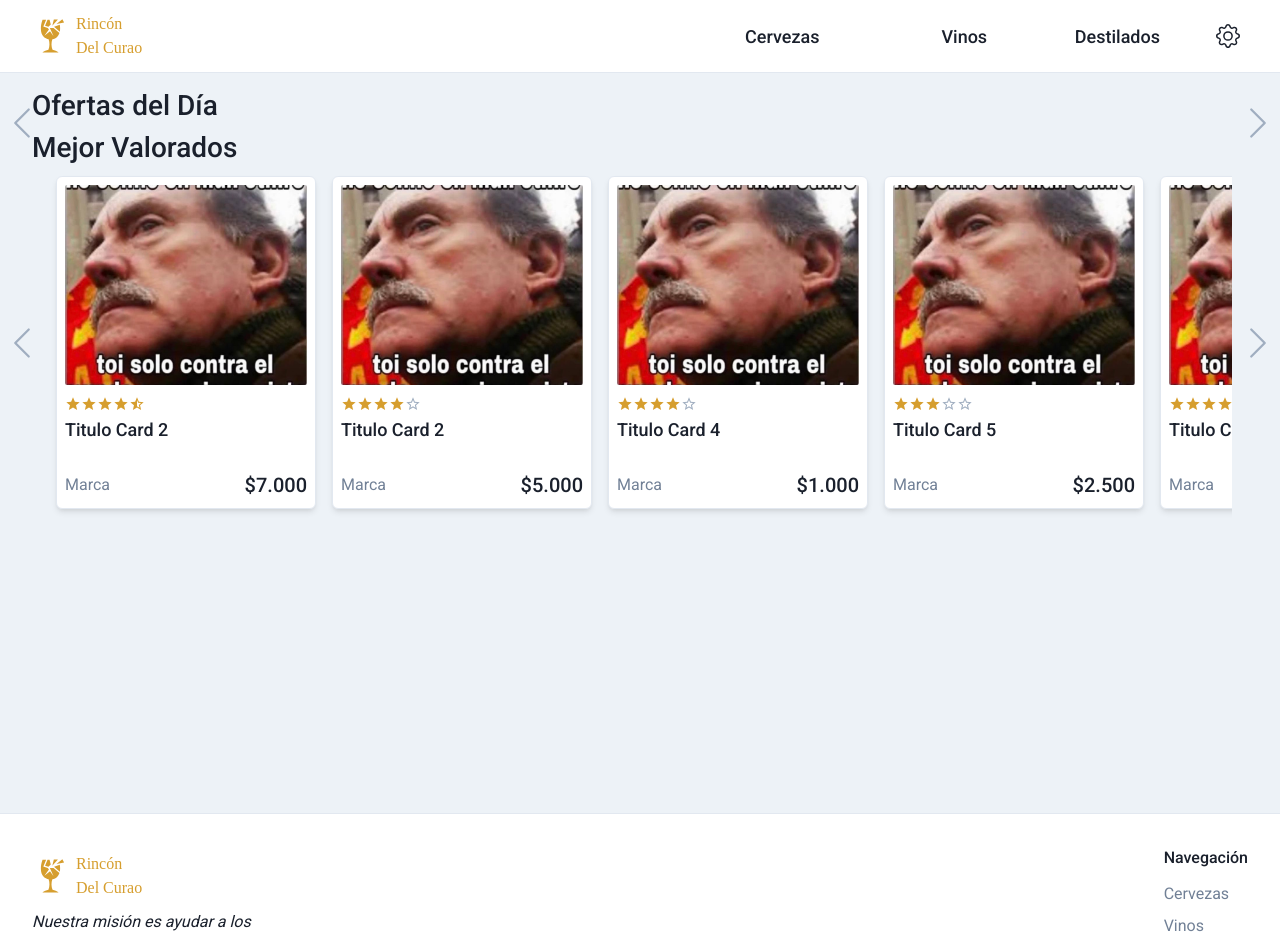
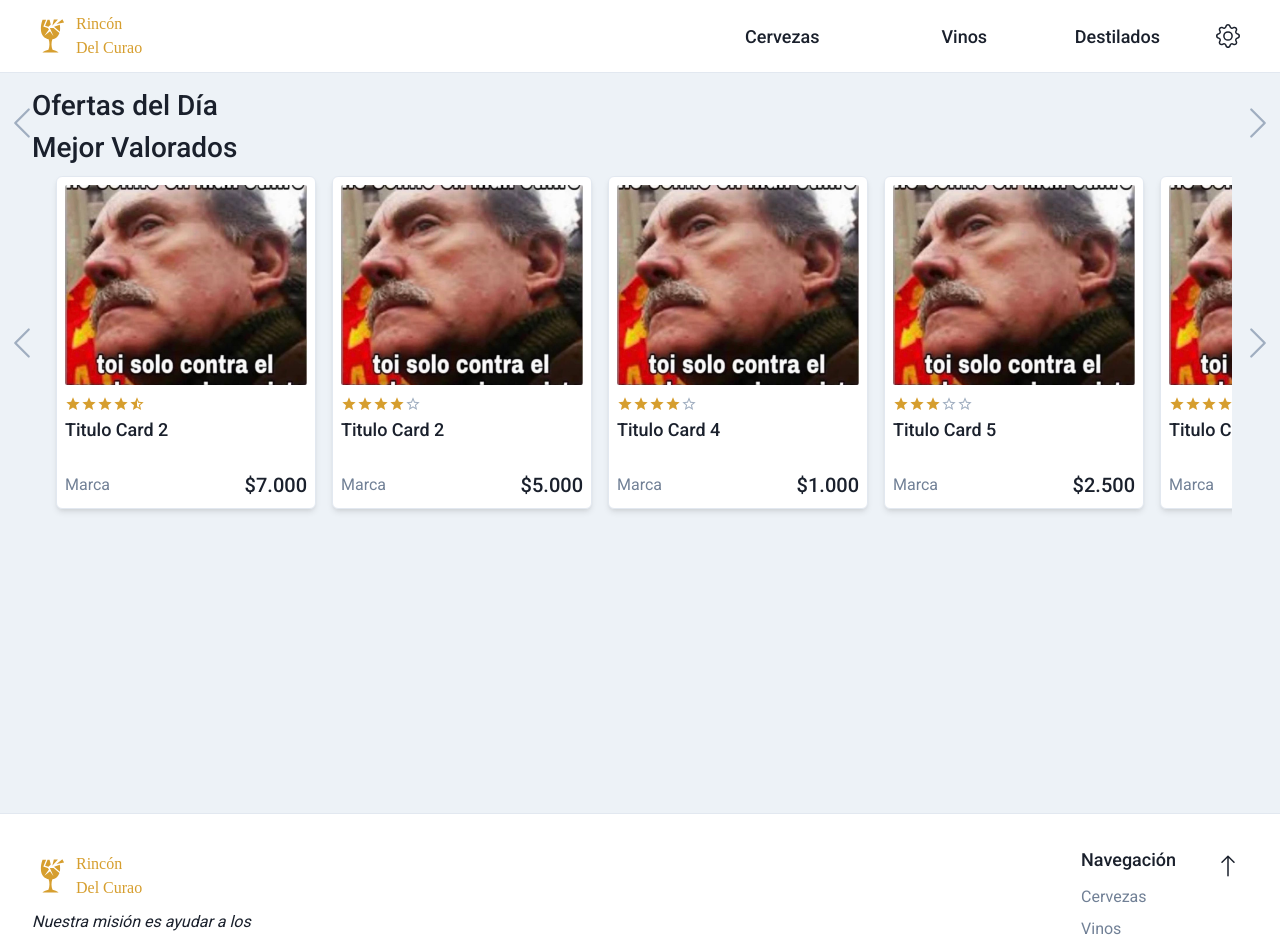
Before and after one commit to Unnunoctio/RinconDelCurao, a React (Vite) app in the folder Frontend/: page / in a window 1280 px wide. Shown: the top 937 px of the page. Built offline with nearby package versions, Linux system fonts and the light colour scheme; a web font is replaced by a local one.

Commit message:
feat(footer): add button scroll to top

```diff
--- a/Frontend/src/layout/components/Footer.jsx
+++ b/Frontend/src/layout/components/Footer.jsx
@@ -1,9 +1,17 @@
-import { Box, Divider, Flex, Text, VStack, useColorModeValue } from '@chakra-ui/react'
+import { Box, Divider, Flex, HStack, Icon, IconButton, Text, VStack, useColorModeValue } from '@chakra-ui/react'
 import { Logo } from './Logo'
 import { linkItems } from '@assets/linkItems'
 import { NavLink } from 'react-router-dom'
+import { BsArrowUp } from 'react-icons/bs'
 
 export const Footer = () => {
+  const scrollToTop = () => {
+    window.scrollTo({
+      top: 0,
+      behavior: 'smooth'
+    })
+  }
+
   return (
     <Flex
       as='footer'
@@ -20,7 +28,19 @@ export const Footer = () => {
       >
         <Flex justifyContent='space-between'>
           <FooterLogo />
-          <FooterNav />
+          <HStack gap={8} alignItems='flex-start'>
+            <FooterNav />
+            <IconButton
+              onClick={scrollToTop}
+              bg='transparent'
+              color={useColorModeValue('light.text.main', 'dark.text.main')}
+              borderRadius='full'
+              icon={<Icon boxSize={6} as={BsArrowUp} />}
+              _hover={{
+                color: useColorModeValue('light.text.active', 'dark.text.active')
+              }}
+            />
+          </HStack>
         </Flex>
         <Divider my={6} borderColor={useColorModeValue('light.divider.main', 'dark.divider.main')} />
         <Text textAlign='center'>
@@ -48,7 +68,7 @@ const FooterLogo = () => {
 const FooterNav = () => {
   return (
     <Box display={{ base: 'none', md: 'block' }}>
-      <Text fontWeight='medium' color={useColorModeValue('light.text.main', 'dark.text.main')}>
+      <Text fontWeight='medium' fontSize={18} color={useColorModeValue('light.text.main', 'dark.text.main')}>
         Navegación
       </Text>
       <VStack gap={2} alignItems='flex-start' mt={3}>
```
